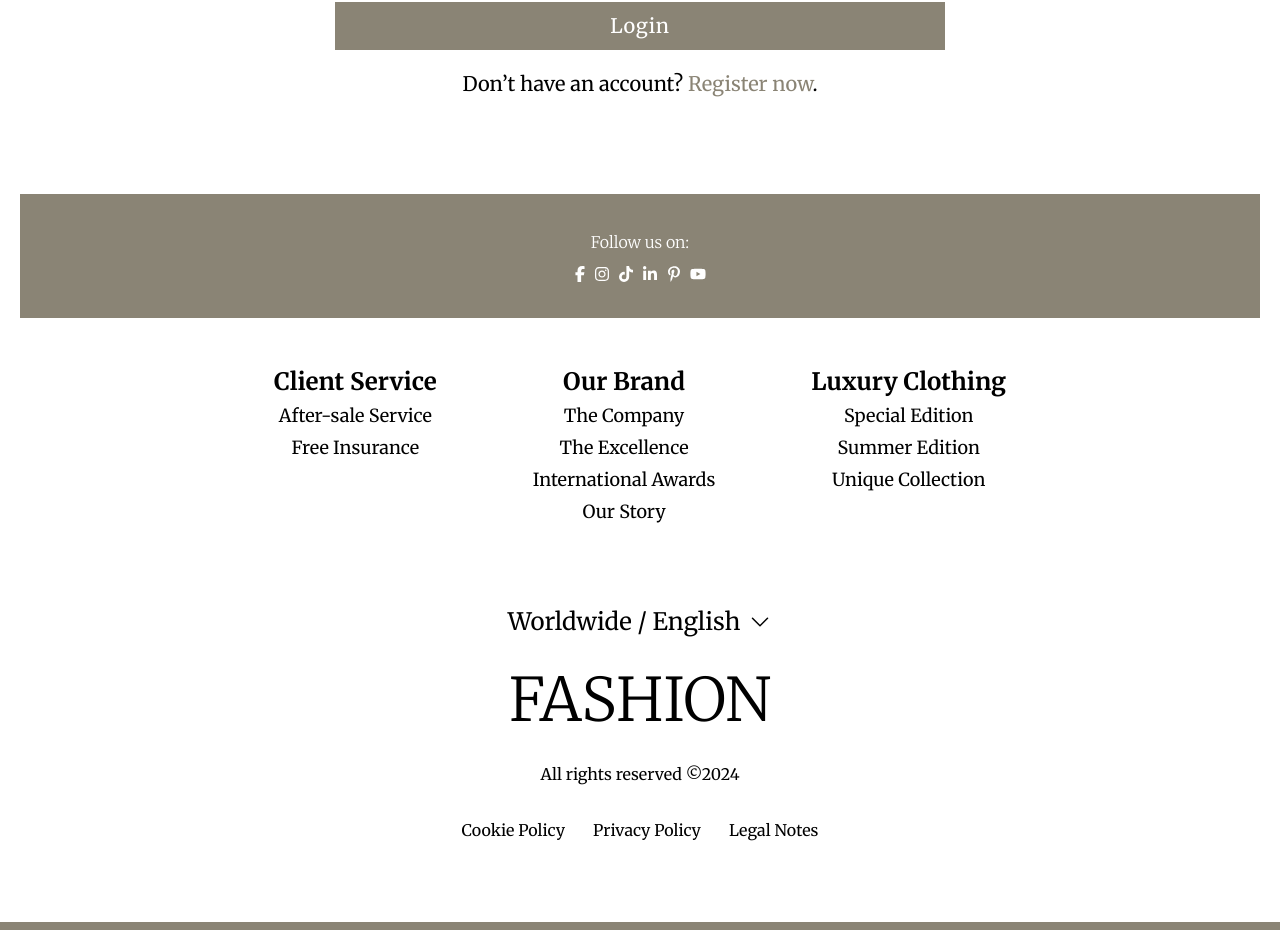
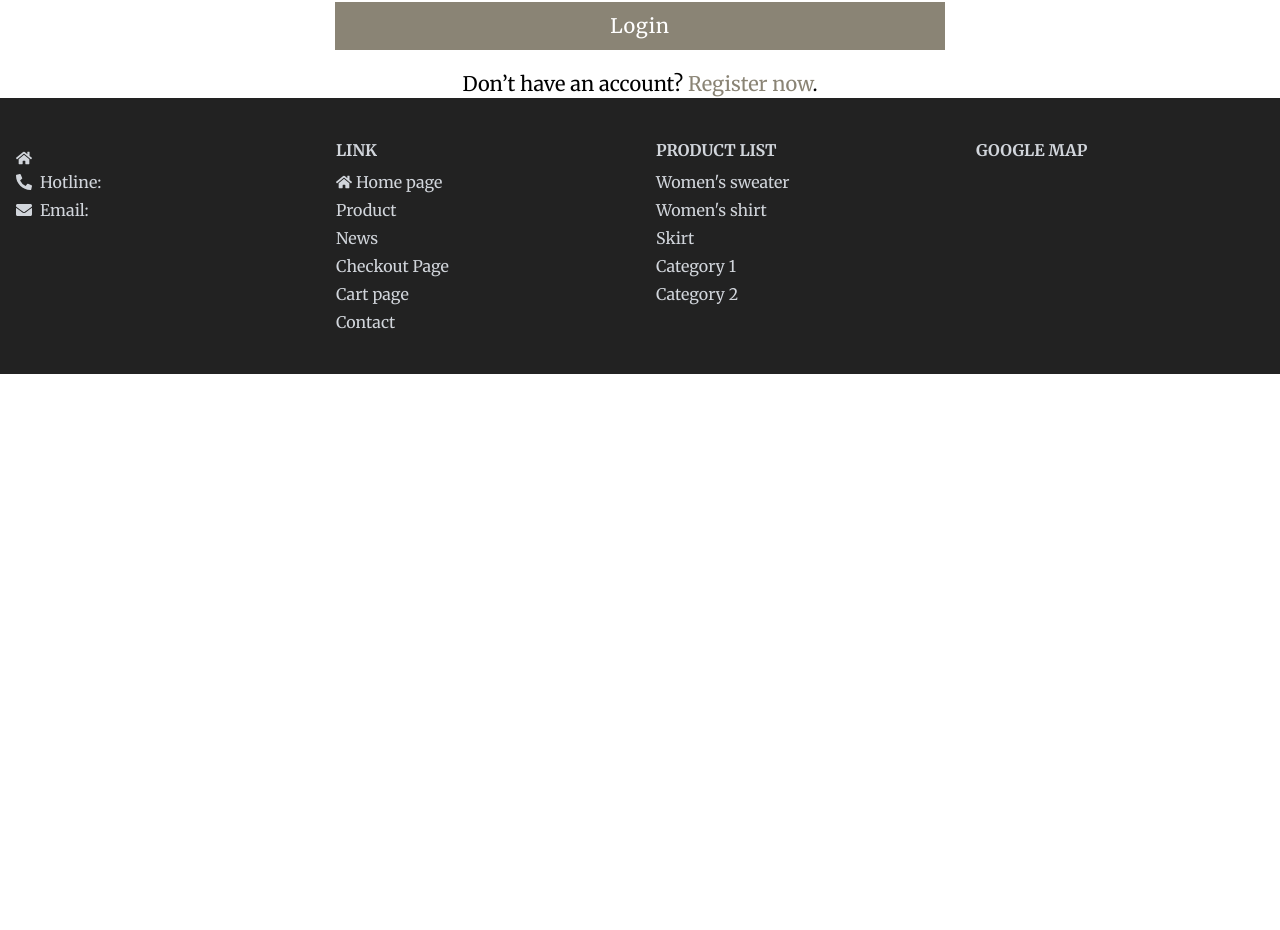
Before and after one commit to TrinhChung/GenWeb, a React (Vite) app in the folder template_fe/template_default/: page /login in a window 1280 px wide. Shown: the part 430-1360 px from the top of the page. After the commit the page ends 804 px from the top, so only its background shows below. Built offline with nearby package versions, Linux system fonts and the light colour scheme; no server answers.

Commit message:
add contact

```diff
--- a/template_fe/template_default/src/components/Footer.tsx
+++ b/template_fe/template_default/src/components/Footer.tsx
@@ -1,13 +1,14 @@
-import SocialMediaFooter from "./SocialMediaFooter";
-import { HiChevronDown } from "react-icons/hi2";
+import { FaHome, FaPhoneAlt, FaEnvelope } from "react-icons/fa";
 import { useEffect, useState } from "react";
 import customFetch from "../axios/custom";
 
 interface CompanyInfo {
+  name: string;
   address: string;
   hotline: string;
   email: string;
-  footer_text: string;
+  license_no?: string;
+  google_map_embed?: string;
 }
 
 const Footer = () => {
@@ -26,50 +27,66 @@ const Footer = () => {
   }, []);
 
   return (
-    <>
-      <SocialMediaFooter />
-      <footer className="max-w-screen-2xl mx-auto border-b-8 border-secondaryBrown px-5 max-[400px]:px-3">
-        <div className="flex justify-center gap-24 text-center mt-12 max-[800px]:flex-col max-[800px]:gap-10">
-          <div className="flex flex-col gap-1">
-            <h3 className="text-2xl font-bold max-sm:text-xl">Client Service</h3>
-            <p className="text-lg max-sm:text-base">After-sale Service</p>
-            <p className="text-lg max-sm:text-base">Free Insurance</p>
+    <footer className="w-full bg-[#222] text-gray-300 py-10 px-4">
+      <div className="max-w-7xl mx-auto grid grid-cols-1 md:grid-cols-4 gap-8">
+        {/* Cột 1: Thông tin công ty */}
+        <div>
+          <div className="text-lg font-bold mb-2">{company?.name}</div>
+          <div className="flex items-start mb-1 gap-2">
+            <FaHome className="mt-1" />
+            <span className="whitespace-pre-line">{company?.address}</span>
           </div>
-
-          <div className="flex flex-col gap-1">
-            <h3 className="text-2xl font-bold max-sm:text-xl">Our Brand</h3>
-            <p className="text-lg max-sm:text-base">The Company</p>
-            <p className="text-lg max-sm:text-base">The Excellence</p>
-            <p className="text-lg max-sm:text-base">International Awards</p>
-            <p className="text-lg max-sm:text-base">Our Story</p>
+          <div className="flex items-center mb-1 gap-2">
+            <FaPhoneAlt />
+            <span>Hotline: {company?.hotline}</span>
           </div>
-
-          <div className="flex flex-col gap-1">
-            <h3 className="text-2xl font-bold max-sm:text-xl">Luxury Clothing</h3>
-            <p className="text-lg max-sm:text-base">Special Edition</p>
-            <p className="text-lg max-sm:text-base">Summer Edition</p>
-            <p className="text-lg max-sm:text-base">Unique Collection</p>
+          <div className="flex items-center mb-1 gap-2">
+            <FaEnvelope />
+            <span>Email: {company?.email}</span>
+          </div>
+          {company?.license_no && (
+            <div className="mt-1">License No.: {company.license_no}</div>
+          )}
+        </div>
+        {/* Cột 2: Link */}
+        <div>
+          <div className="font-bold mb-2">LINK</div>
+          <ul className="space-y-1">
+            <li><a href="/" className="hover:text-white flex items-center gap-1"><FaHome />Home page</a></li>
+            <li><a href="/product" className="hover:text-white">Product</a></li>
+            <li><a href="/news" className="hover:text-white">News</a></li>
+            <li><a href="/checkout" className="hover:text-white">Checkout Page</a></li>
+            <li><a href="/cart" className="hover:text-white">Cart page</a></li>
+            <li><a href="/contact" className="hover:text-white">Contact</a></li>
+          </ul>
+        </div>
+        {/* Cột 3: Product List */}
+        <div>
+          <div className="font-bold mb-2">PRODUCT LIST</div>
+          <ul className="space-y-1">
+            <li><a href="#" className="hover:text-white">Women's sweater</a></li>
+            <li><a href="#" className="hover:text-white">Women's shirt</a></li>
+            <li><a href="#" className="hover:text-white">Skirt</a></li>
+            <li><a href="#" className="hover:text-white">Category 1</a></li>
+            <li><a href="#" className="hover:text-white">Category 2</a></li>
+          </ul>
+        </div>
+        {/* Cột 4: Google map */}
+        <div>
+          <div className="font-bold mb-2">GOOGLE MAP</div>
+          <div className="w-full max-w-xs mx-auto rounded overflow-hidden">
+            {company?.google_map_embed && (
+              <div
+                className="w-full"
+                style={{ minHeight: "120px" }}
+                dangerouslySetInnerHTML={{ __html: company.google_map_embed }}
+              />
+            )}
           </div>
         </div>
-        <div className="flex flex-col gap-8 my-20">
-          <p className="flex justify-center items-center text-2xl gap-2 max-sm:text-xl">Worldwide / English <HiChevronDown /></p>
-          <h2 className="text-6xl font-light text-center max-sm:text-5xl">FASHION</h2>
-          <p className="text-base text-center max-sm:text-sm">{company?.footer_text || 'All rights reserved ©2024'}</p>
-          {company && (
-            <div className="text-center text-base flex flex-col gap-1 max-sm:text-sm">
-              <p>{company.address}</p>
-              <p>{company.email}</p>
-              <p>{company.hotline}</p>
-            </div>
-          )}
-          <ul className="flex justify-center items-center gap-7 text-base max-sm:text-sm max-[350px]:flex-col max-[350px]:gap-5">
-            <li>Cookie Policy</li>
-            <li>Privacy Policy</li>
-            <li>Legal Notes</li>
-          </ul>
-        </div>
-      </footer>
-    </>
+      </div>
+    </footer>
   );
 };
+
 export default Footer;
--- a/template_fe/template_default/src/pages/Contact.tsx
+++ b/template_fe/template_default/src/pages/Contact.tsx
@@ -1,14 +1,20 @@
 import { useEffect, useState } from "react";
 import customFetch from "../axios/custom";
+import { FaMapMarkerAlt, FaPhoneAlt, FaEnvelope, FaIdCard } from "react-icons/fa";
 
 interface Company {
+  id: number;
   name: string;
   address: string;
   hotline: string;
   email: string;
-  google_map_embed: string;
-  description: string;
-  footer_text: string;
+  license_no?: string;
+  google_map_embed?: string;
+  logo_url?: string;
+  footer_text?: string;
+  description?: string;
+  note?: string;
+  user_id?: number;
 }
 
 const Contact = () => {
@@ -31,23 +37,62 @@ const Contact = () => {
   }
 
   return (
-    <div className="max-w-screen-2xl mx-auto px-5 mt-24 flex flex-col gap-6">
-      <h1 className="text-3xl font-bold">Contact Us</h1>
-      {company.description && <p>{company.description}</p>}
-      <div>
-        <h2 className="text-xl font-semibold">Address</h2>
-        <p>{company.address}</p>
+    <div className="max-w-2xl mx-auto px-5 mt-24 flex flex-col gap-8 bg-white shadow-lg rounded-2xl py-10">
+      {/* Logo & Tên công ty */}
+      <div className="flex flex-col items-center gap-3">
+        {company.logo_url && (
+          <img
+            src={company.logo_url}
+            alt={company.name}
+            className="max-h-20 object-contain mb-1"
+          />
+        )}
+        <h1 className="text-4xl font-bold text-gray-800 text-center">{company.name}</h1>
+        {company.description && (
+          <p className="text-lg text-gray-600 text-center">{company.description}</p>
+        )}
       </div>
-      <div>
-        <h2 className="text-xl font-semibold">Email</h2>
-        <p>{company.email}</p>
+
+      {/* Thông tin liên hệ */}
+      <div className="flex flex-col gap-3 text-base text-gray-700">
+        <div className="flex items-start gap-3">
+          <FaMapMarkerAlt className="mt-1 text-primary" />
+          <span className="whitespace-pre-line">{company.address}</span>
+        </div>
+        <div className="flex items-center gap-3">
+          <FaEnvelope className="text-primary" />
+          <span>{company.email}</span>
+        </div>
+        <div className="flex items-center gap-3">
+          <FaPhoneAlt className="text-primary" />
+          <span>{company.hotline}</span>
+        </div>
+        {company.license_no && (
+          <div className="flex items-center gap-3">
+            <FaIdCard className="text-primary" />
+            <span>License No: {company.license_no}</span>
+          </div>
+        )}
+        {company.note && (
+          <div className="mt-2 px-4 py-2 bg-yellow-50 border-l-4 border-yellow-400 rounded">
+            <span className="font-semibold">Note:</span> {company.note}
+          </div>
+        )}
       </div>
-      <div>
-        <h2 className="text-xl font-semibold">Hotline</h2>
-        <p>{company.hotline}</p>
-      </div>
+
+      {/* Google Map */}
       {company.google_map_embed && (
-        <div dangerouslySetInnerHTML={{ __html: company.google_map_embed }} />
+        <div className="rounded overflow-hidden shadow">
+          <div
+            className="w-full h-64"
+            dangerouslySetInnerHTML={{ __html: company.google_map_embed }}
+          />
+        </div>
+      )}
+
+      {/* Footer text riêng nếu muốn dùng ở đây */}
+      {company.footer_text && (
+        <div className="border-t pt-4 text-center text-gray-400 text-sm">{company.footer_text}</div>
       )}
     </div>
   );
```
